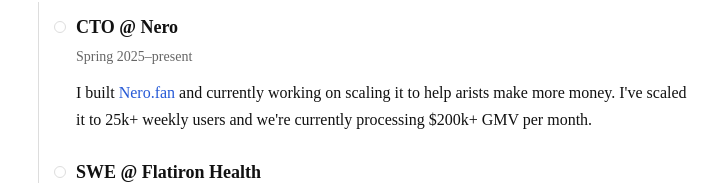
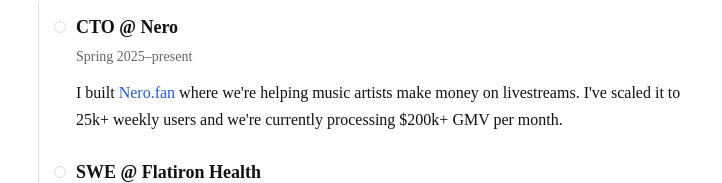
Before and after one commit to gcohen1928/gabrielcohen.co, a plain HTML site: page index.html in a window 1280 px wide. Shown: the part 414-597 px from the top of the page, without its empty margins (278-1000 px from the left). Drawn offline with Linux system fonts and the light colour scheme.

Commit message:
Update personal description in index.html to emphasize support for music artists on livestreams

```diff
--- a/index.html
+++ b/index.html
@@ -59,7 +59,7 @@
         <div class="item">
           <div class="role">CTO @ Nero</div>
           <div class="meta">Spring 2025–present</div>
-          <p>I built <a href="https://www.nero.fan/" rel="noopener" target="_blank">Nero.fan</a> and currently working on scaling it to help arists make more money. I've scaled it to 25k+ weekly users and we're currently processing $200k+ GMV per month.</p>
+          <p>I built <a href="https://www.nero.fan/" rel="noopener" target="_blank">Nero.fan</a> where we're helping music artists make money on livestreams. I've scaled it to 25k+ weekly users and we're currently processing $200k+ GMV per month.</p>
         </div>
 
         <div class="item">
```
